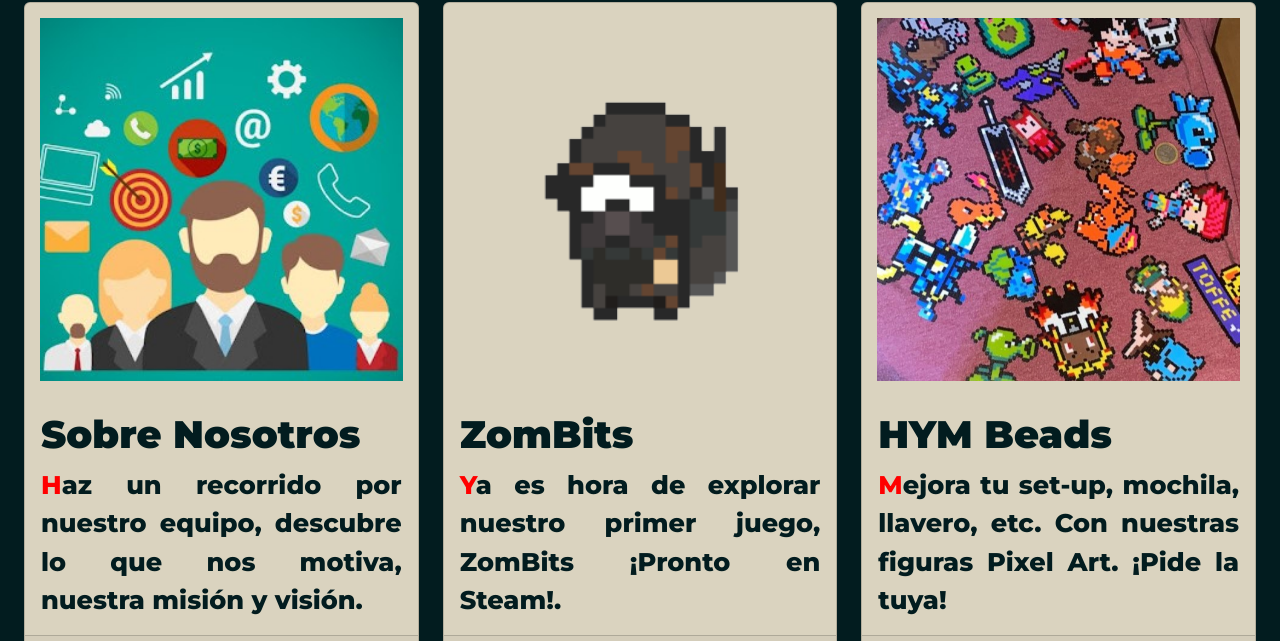
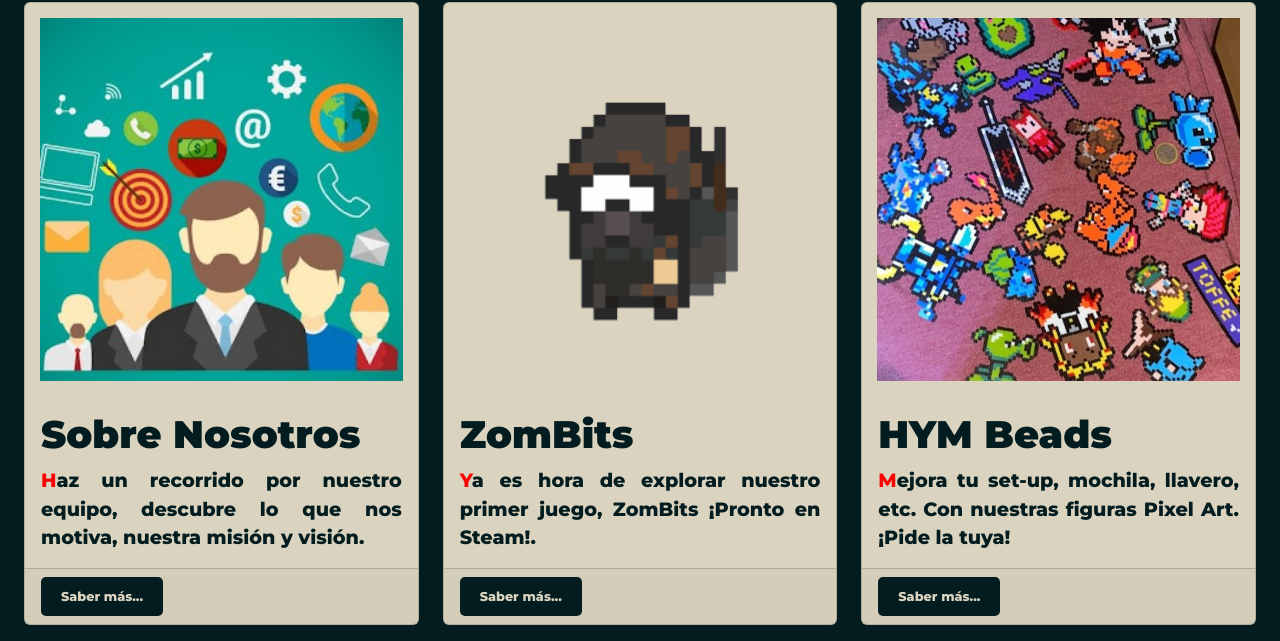
Before and after one commit to HectorElMago/PreEntrega2Missene, a website: page index.html in a window 1280 px wide. Shown: the part 520-1161 px from the top of the page. Drawn offline with nearby package versions, Linux system fonts and the light colour scheme.

Commit message:
Cambio Inicio celular

```diff
--- a/scss/components/_card.scss
+++ b/scss/components/_card.scss
@@ -8,7 +8,7 @@
     font-family: $font-family;
     font-weight: $font-weight-extra-bold;
     color: $primary-color;
-    font-size: 1.5vw;
+    font-size: 4vw;
 
     &:hover {
       background-color: #ffffff;
@@ -33,12 +33,12 @@
 
 .card-title {
   font-weight: $font-weight-black;
-  font-size: 4vw;
+  font-size: 5vw;
 }
 
 .card-text {
   font-weight: $font-weight-extra-bold;
-  font-size: 2vw;
+  font-size: 4vw;
 }
 
 .card-img-top {
@@ -55,6 +55,11 @@
   }
 
   .card-text {
-    font-size: 2vw;
+    font-size: 1.5vw;
+  }
+  .card-custom {
+    .btn-primary {
+      font-size: 1vw;
+    }
   }
 }
--- a/scss/layout/_games.scss
+++ b/scss/layout/_games.scss
@@ -44,6 +44,8 @@
   .section-description,
   .game-description {
     font-size: 1rem;
+    margin-left: 1rem;
+    margin-right: 1rem;
   }
 
   .gif-size-alone {
```
Also changed, not shown: css/style.css, 1 other file.
